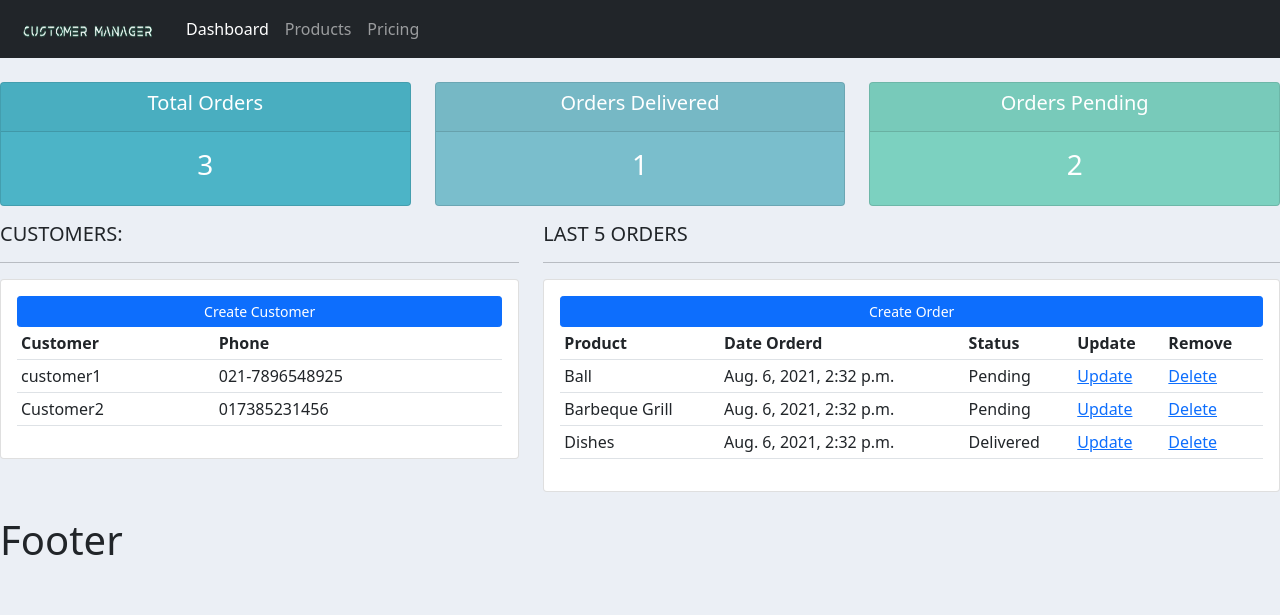
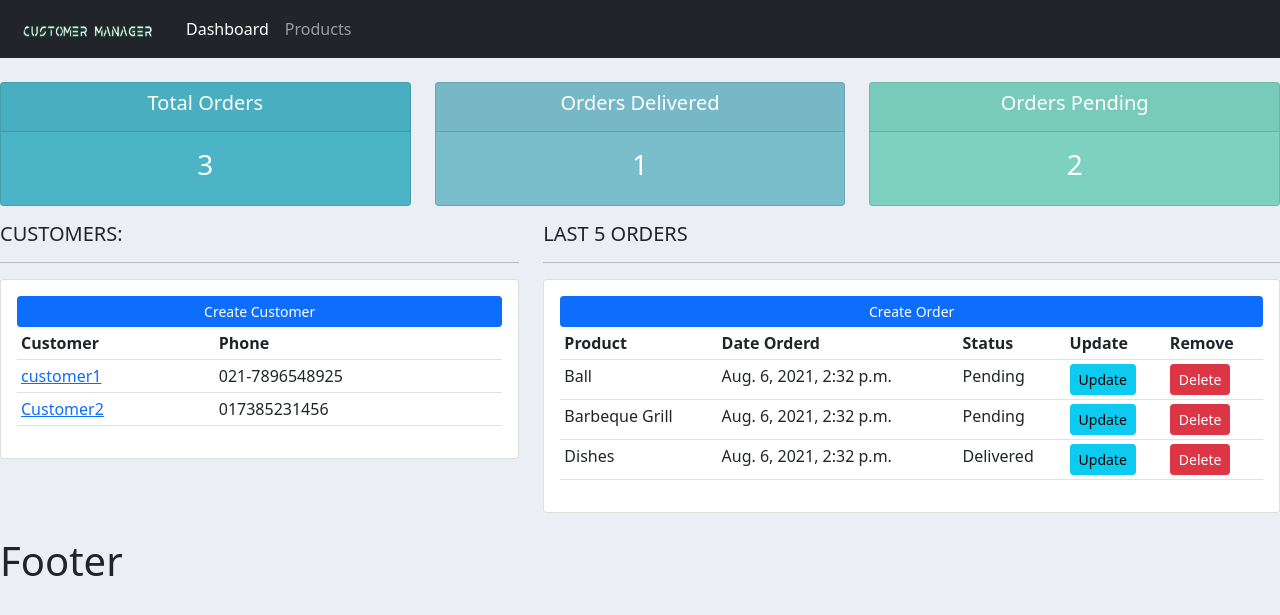
Before and after one commit to garvitgupta13/CustomerManager, a Django app: page / in a window 1280 px wide. Shown: the top 615 px of the page. Run offline with Django 3.2, Linux system fonts and the light colour scheme; data comes from the database, SQL or seed files in the repository.

Commit message:
Adding links to redirect to corresponding page

```diff
--- a/accounts/templates/accounts/dashboard.html
+++ b/accounts/templates/accounts/dashboard.html
@@ -19,7 +19,9 @@
 				</tr>
 				{% for customer in customers %}
 				<tr>
-                    <td>{{ customer.name }}</td>
+					<!-- Here it will redirect us to '/customer/customer.id' link
+					"customer" is the name of link '/customer' alloted in urls.py file -->
+					<td><a href="{% url 'customer' customer.id%}">{{ customer.name }}</a></td>
 					<td>{{ customer.phone }}</td>
 				</tr>
 				{% endfor %}
@@ -46,8 +48,8 @@
 					<td>{{ order.product }}</td>
 					<td>{{ order.date_created }}</td>
 					<td>{{ order.status }}</td>
-                    <td><a href="">Update</a> </td>
-                        <td><a href="">Delete</a> </td>
+					<td><a href="" class="btn btn-sm btn-info">Update</a> </td>
+					<td><a href="" class="btn btn-sm btn-danger">Delete</a> </td>
 				</tr>
 				{% endfor %}
 			</table>
--- a/accounts/templates/accounts/navbar.html
+++ b/accounts/templates/accounts/navbar.html
@@ -3,21 +3,21 @@
 <nav class="navbar navbar-expand-lg navbar-dark bg-dark">
   <div class="container-fluid">
     <a class="navbar-brand" href="#">
-        <img  id="logo" src="{% static 'images/logo.png' %}">
+      <img id="logo" src="{% static 'images/logo.png' %}">
     </a>
-    <button class="navbar-toggler" type="button" data-bs-toggle="collapse" data-bs-target="#navbarNav" aria-controls="navbarNav" aria-expanded="false" aria-label="Toggle navigation">
+    <button class="navbar-toggler" type="button" data-bs-toggle="collapse" data-bs-target="#navbarNav"
+      aria-controls="navbarNav" aria-expanded="false" aria-label="Toggle navigation">
       <span class="navbar-toggler-icon"></span>
     </button>
     <div class="collapse navbar-collapse" id="navbarNav">
       <ul class="navbar-nav">
         <li class="nav-item">
-          <a class="nav-link active" aria-current="page" href="#">Dashboard</a>
+          <!-- Redirect to url named 'home' which links us to '/' -->
+          <a class="nav-link active" aria-current="page" href="{% url 'home'%}">Dashboard</a>
         </li>
         <li class="nav-item">
-          <a class="nav-link" href="#">Products</a>
-        </li>
-        <li class="nav-item">
-          <a class="nav-link" href="#">Pricing</a>
+          <!-- Redirect to url named 'products' which links us to '/products' -->
+          <a class="nav-link" href="{% url 'products'%}">Products</a>
         </li>
       </ul>
     </div>
--- a/accounts/urls.py
+++ b/accounts/urls.py
@@ -2,7 +2,7 @@ from django.urls import path
 from . import views
 
 urlpatterns = [
-    path('', views.home),
-    path('products/',views.products),
-    path('customer/<str:custId>',views.customer)
+    path('', views.home,name="home"),
+    path('products/',views.products,name="products"),
+    path('customer/<str:custId>',views.customer,name="customer")#instead of calling the link we name it as 'customer
 ]
```
Lines whose indentation alone changed are shown as unchanged.
